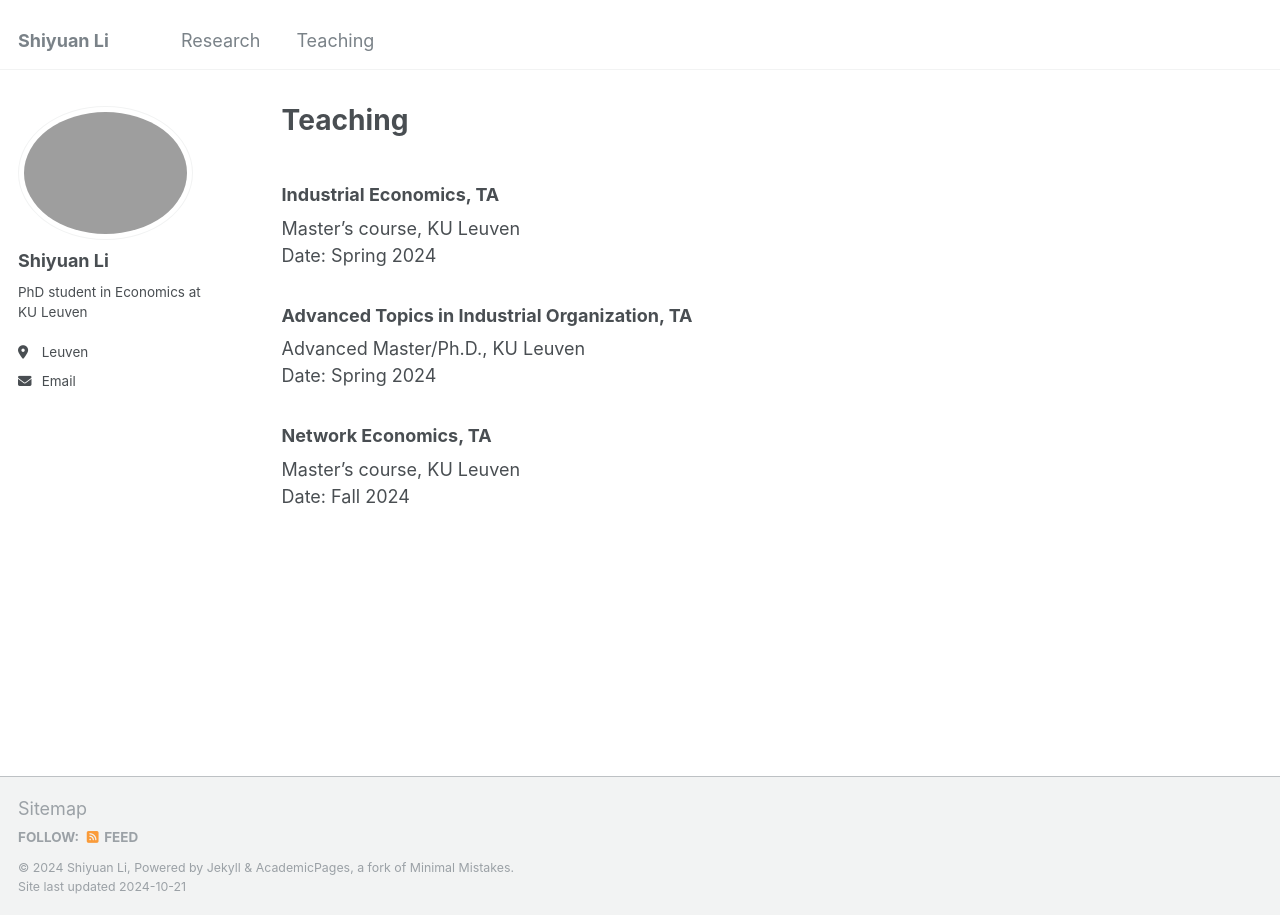
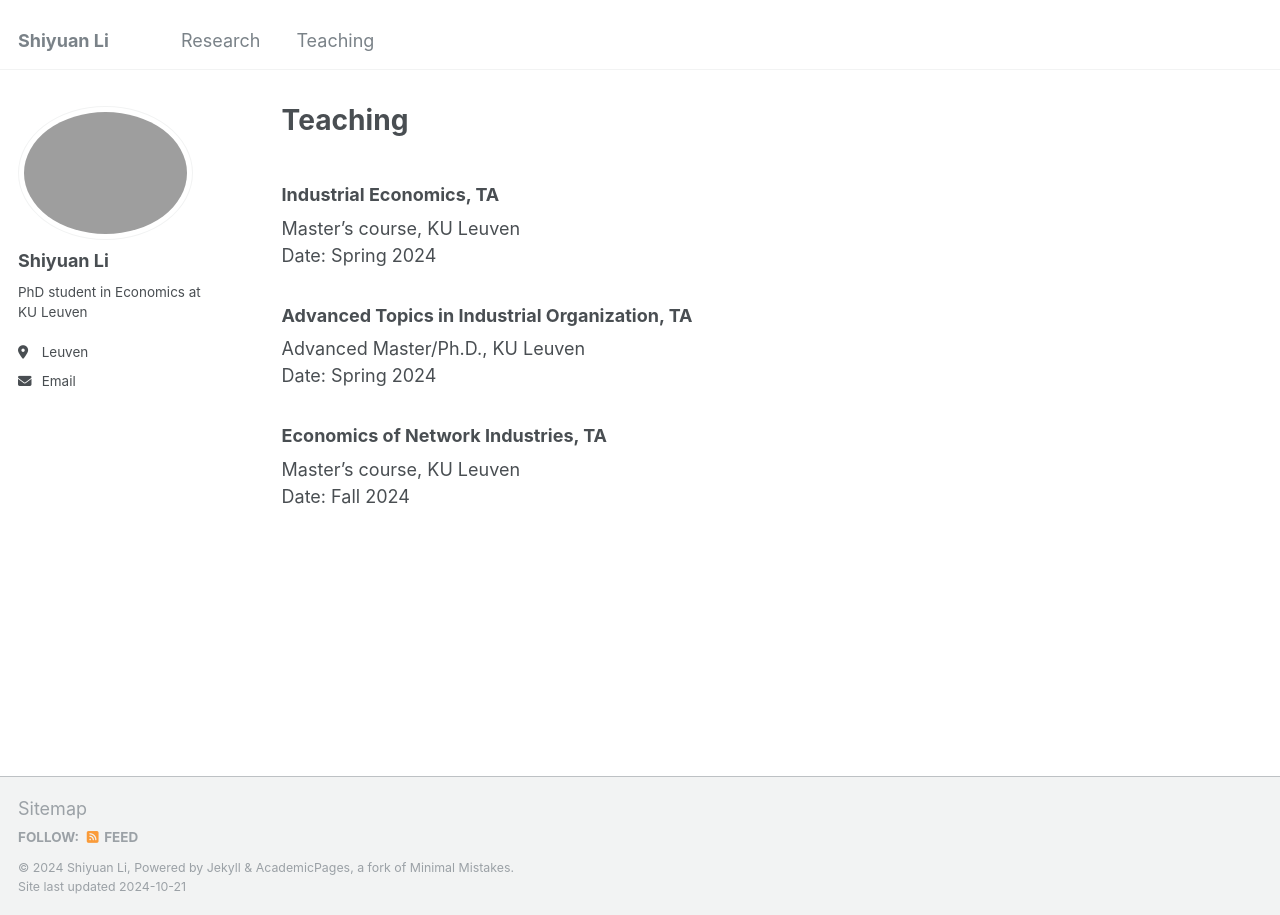
Before and after one commit to ShiyuanLi1/shiyuanli1.github.io, a Jekyll site: the page built from _pages/teaching.md, in a window 1280 px wide. Built offline with Jekyll 4.4.1, drawn with Linux system fonts in a browser that asks for light colours.

Commit message:
Update teaching.md

```diff
--- a/_pages/teaching.md
+++ b/_pages/teaching.md
@@ -10,6 +10,6 @@ Date: Spring 2024
 Advanced Master/Ph.D., KU Leuven\
 Date: Spring 2024
 
-### Network Economics, TA
+### Economics of Network Industries, TA
 Master's course, KU Leuven\
 Date: Fall 2024
```
